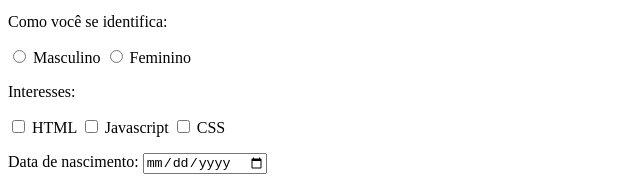
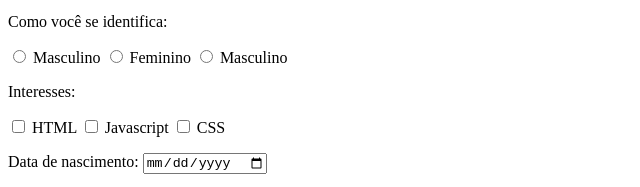
Before and after one commit to ClaudineCC/HTML, a plain HTML site: page Formulario.html in a window 1280 px wide. Shown: the part 349-536 px from the top of the page, 0-640 px from the left. Drawn offline with Linux system fonts and the light colour scheme.

Commit message:
inclui input e label para Outros

```diff
--- a/Formulario.html
+++ b/Formulario.html
@@ -34,9 +34,11 @@
             <input type="radio" id="masculino" name="sexo">
             <label for="Masculino">Masculino</label>
 
-
             <input type="radio" id="Feminino" name="sexo">
             <label for="Feminino">Feminino</label>
+
+            <input type="radio" id="outros" name="sexo">
+            <label for="Outros">Masculino</label>
             <!--Neste caso o name deve ser o mesmo para os dois inputs-->
         </p>
         <p>Interesses:</p>
```
